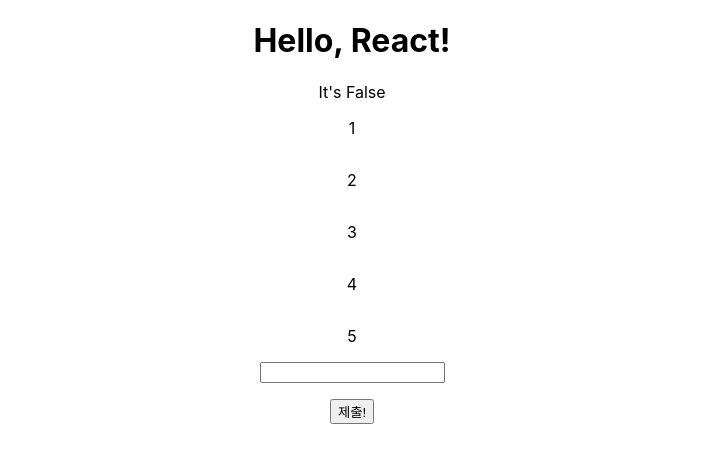
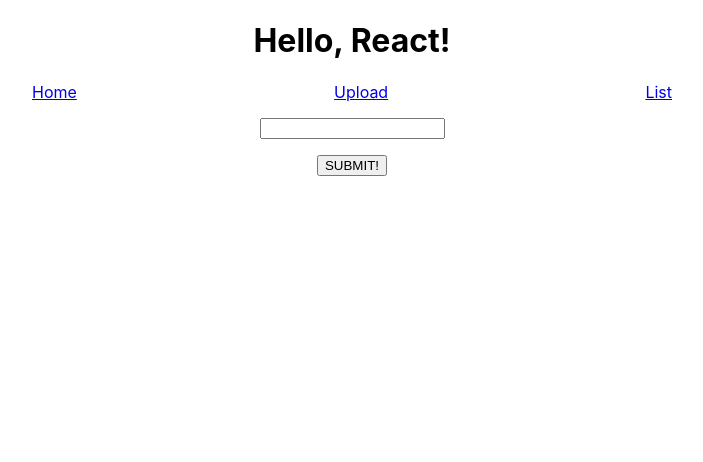
Before and after one commit to albertshin5172/React_Lecture_2_From_Inflearn, a React (Create React App) app: page /upload in a window 1280 px wide. Shown: the top 462 px of the page, without its empty margins (288-991 px from the left). Built offline with nearby package versions, Linux system fonts and the light colour scheme.

Commit message:
feat : section2 React - 10. react-router-dom, 11. props, 12. useEffect

```diff
--- a/package.json
+++ b/package.json
@@ -7,8 +7,9 @@
     "@testing-library/jest-dom": "^6.8.0",
     "@testing-library/react": "^16.3.0",
     "@testing-library/user-event": "^13.5.0",
-    "react": "^19.1.1",
-    "react-dom": "^19.1.1",
+    "react": "^18.3.1",
+    "react-dom": "^18.3.1",
+    "react-router-dom": "^6.30.1",
     "react-scripts": "5.0.1",
     "web-vitals": "^2.1.4"
   },
--- a/src/App.js
+++ b/src/App.js
@@ -1,44 +1,70 @@
 //import logo from "./logo.svg";
 //import "./App.css";
-import Test from "./Test";
+//import Test from "./Test";
+import { Route, Routes } from "react-router-dom";
+import Heading from "./Component/Heading";
+import List from "./Component/List";
+import Upload from "./Component/Upload";
+import React, { useState } from "react";
 
 function App() {
+  const [ContentList, setContentList] = useState([]);
+
+  return (
+    <>
+      <Heading />
+      <Routes>
+        <Route
+          path="/list"
+          element={
+            <List ContentList={ContentList} setContentList={setContentList} />
+          }
+        />
+        <Route
+          path="/upload"
+          element={
+            <Upload ContentList={ContentList} setContentList={setContentList} />
+          }
+        />
+      </Routes>
+    </>
+  );
   // 1. Conditional statements: if-else, switch
   // 2. Loop statements: for // map
 
-  let Flag = false;
-  let Arr = [1, 2, 3, 4, 5];
+  //let Flag = false;
+  //let Arr = [1, 2, 3, 4, 5];
 
-  function checkFlag(flag) {
-    if (Flag) {
-      return "It's true.";
-    } else {
-      return "It's False";
-    }
-  }
+  // function checkFlag(flag) {
+  //   if (Flag) {
+  //     return "It's true.";
+  //   } else {
+  //     return "It's False";
+  //   }
+  // }
 
-  return (
-    <div
-      style={{
-        display: "flex",
-        flexDirection: "column",
-        alignItems: "center",
-      }}
-    >
-      <h1>Hello, React!</h1>
-      {checkFlag(Flag)}
-      {/* {Flag ? "It's true." : "It's false."} */}
-      <br />
-      {Arr.map((a, b) => {
-        return (
-          <div key={b}>
-            <p>{a}</p>
-          </div>
-        );
-      })}
-      <Test />
-    </div>
-  );
+  // return (
+  //   <div
+  //     style={{
+  //       display: "flex",
+  //       flexDirection: "column",
+  //       alignItems: "center",
+  //     }}
+  //   >
+  //     <h1>Hello, React!</h1>
+  //     {/*{checkFlag(Flag)}
+  //     {Flag ? "It's true." : "It's false."}
+  //     <br />
+  //     {Arr.map((a, b) => {
+  //       return (
+  //         <div key={b}>
+  //           <p>{a}</p>
+  //         </div>
+  //       );
+  //     })} */}
+  //     <Test />
+  //   </div>
+  // );
 }
 
 export default App;
--- /dev/null
+++ b/src/Component/Heading.js
@@ -0,0 +1,29 @@
+import React from "react";
+import { Link } from "react-router-dom";
+function Heading() {
+  return (
+    <div
+      style={{
+        display: "flex",
+        flexDirection: "column",
+        alignItems: "center",
+        width: "100%",
+      }}
+    >
+      <h1>Hello, React!</h1>
+      <div
+        style={{
+          display: "flex",
+          justifyContent: "space-between",
+          width: "50%",
+        }}
+      >
+        <Link to="/">Home</Link>
+        <Link to="/upload">Upload</Link>
+        <Link to="/list">List</Link>
+      </div>
+    </div>
+  );
+}
+
+export default Heading;
--- /dev/null
+++ b/src/Component/List.js
@@ -0,0 +1,26 @@
+import React, { useState } from "react";
+
+function List(props) {
+  //  const [ContentList, setContentList] = useState([]);
+
+  return (
+    <div>
+      {props.ContentList.map((content, idx) => {
+        return (
+          <div
+            key={idx}
+            style={{
+              width: "100%",
+              marginLeft: "1rem",
+              textDecoration: "underline",
+            }}
+          >
+            내용 : {content}
+          </div>
+        );
+      })}
+    </div>
+  );
+}
+
+export default List;
--- /dev/null
+++ b/src/Component/Upload.js
@@ -0,0 +1,55 @@
+import React, { useEffect, useState } from "react";
+
+function Upload(props) {
+  const [Content, setContent] = useState("");
+  //  const [ContentList, setContentList] = useState([]);
+
+  const onSubmit = () => {
+    //alert(Content);
+    let tempArr = [...props.ContentList];
+    tempArr.push(Content);
+    props.setContentList([...tempArr]);
+    setContent("");
+  };
+
+  useEffect(() => {
+    //Code to be executed when the component recovers
+    //alert("Please upload the component.");
+    console.log("Content Changed");
+    return () => {
+      //Code to be executed when the component dies
+      //alert("A lot of components have been uploaded.");
+    };
+  }, [Content]);
+
+  return (
+    <div
+      style={{
+        display: "flex",
+        flexDirection: "column",
+        alignItems: "center",
+        width: "100%",
+        marginTop: "1rem",
+      }}
+    >
+      <input
+        type="text"
+        value={Content}
+        onChange={(e) => {
+          console.log(e.currentTarget.value);
+          setContent(e.currentTarget.value);
+        }}
+      />
+      <button
+        onClick={() => {
+          onSubmit();
+        }}
+        style={{ marginTop: "1rem" }}
+      >
+        SUBMIT!
+      </button>
+    </div>
+  );
+}
+
+export default Upload;
--- a/src/index.js
+++ b/src/index.js
@@ -1,17 +1,27 @@
-import React from 'react';
-import ReactDOM from 'react-dom/client';
-import './index.css';
-import App from './App';
-import reportWebVitals from './reportWebVitals';
+import React from "react";
+import ReactDOM from "react-dom/client";
+import { BrowserRouter } from "react-router-dom";
+//import { BrowserRouter, Routes, Route } from "react-router-dom";
+//import A from "./Component/A";
+//import B from "./Component/B";
+//import C from "./Component/C";
+import "./index.css";
+import reportWebVitals from "./reportWebVitals";
+import App from "./App";
 
-const root = ReactDOM.createRoot(document.getElementById('root'));
+const root = ReactDOM.createRoot(document.getElementById("root"));
 root.render(
   <React.StrictMode>
-    <App />
+     {/* <App /> */}
+    <BrowserRouter>
+      <App />
+      {/* <Routes>
+        <Route path="/A" element={<A />} />
+        <Route path="/B" element={<B />} />
+        <Route path="/C" element={<C />} />
+      </Routes> */}
+    </BrowserRouter>
   </React.StrictMode>
 );
 
-// If you want to start measuring performance in your app, pass a function
-// to log results (for example: reportWebVitals(console.log))
-// or send to an analytics endpoint. Learn more: https://bit.ly/CRA-vitals
 reportWebVitals();
```
Also changed, not shown: 1 other file (tests, documents, lock files or other folders).
